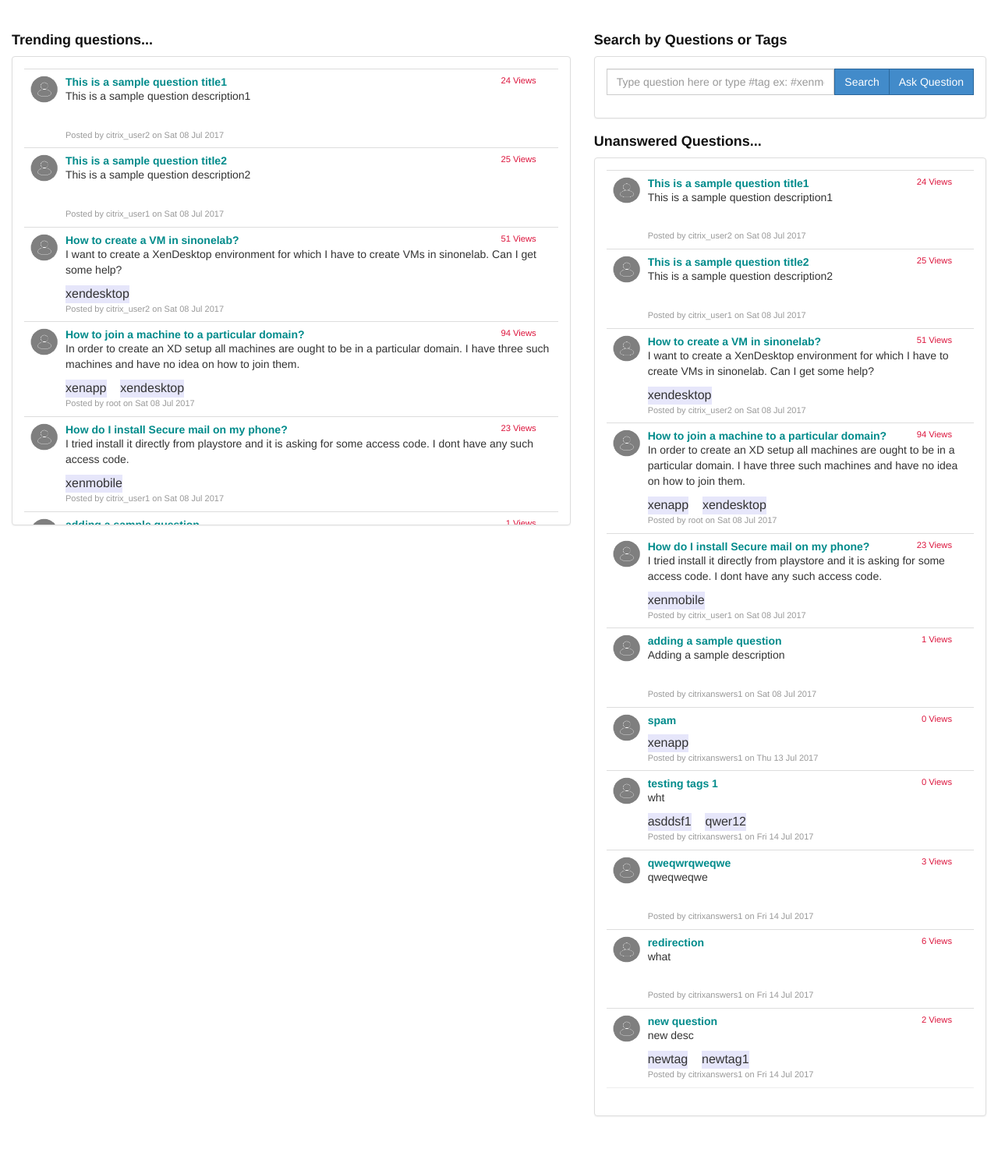
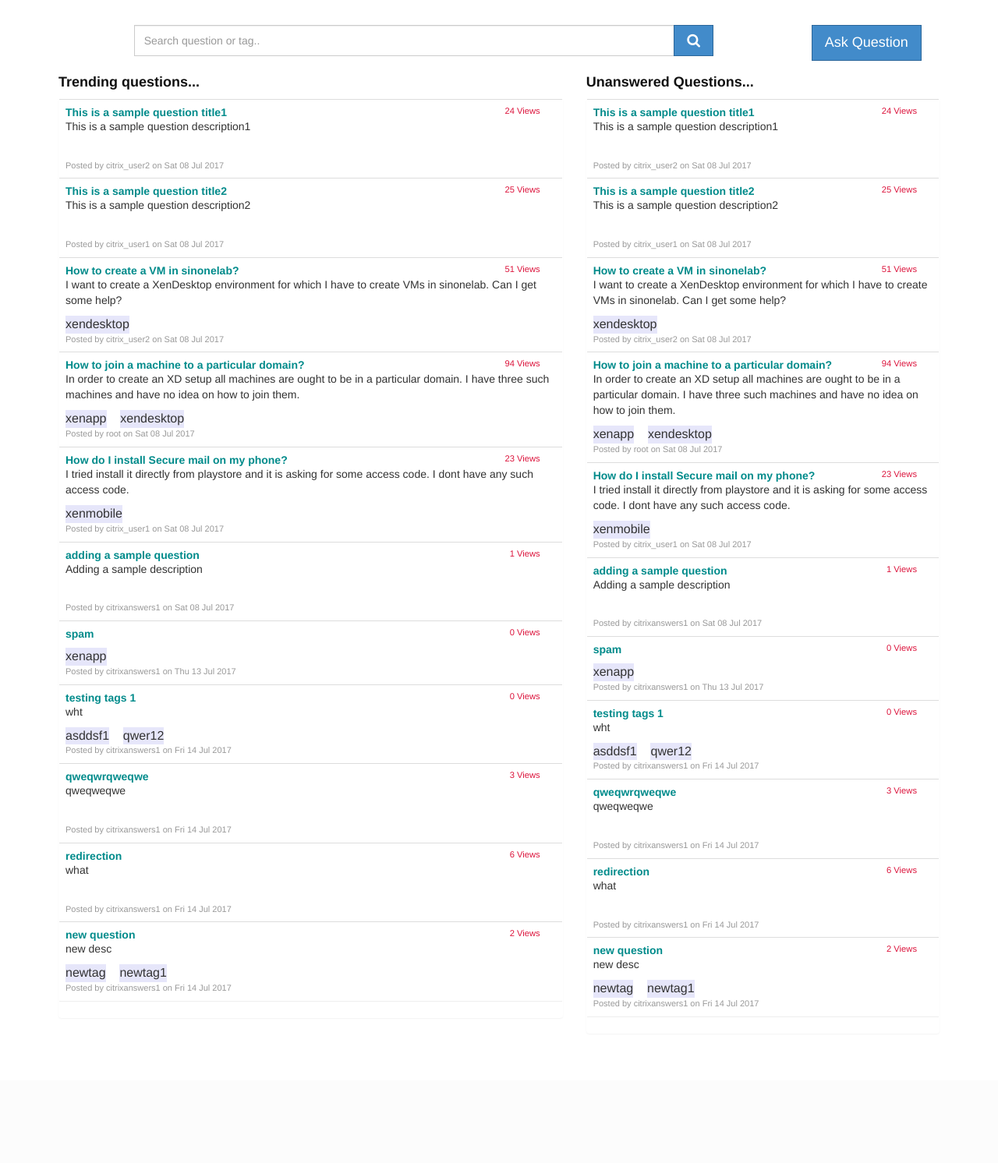
Before and after one commit to SujaySKumar/citrix_project, a Django app: template citrix_answers/templates/questions_list.html in a window 1280 px wide. Shown: the part 88-1580 px from the top of the page at 78% size. After the commit the page ends 1393 px from the top, so only its background shows below. Run offline with Django 3.2, Linux system fonts and the light colour scheme; the template is opened without the code that fills it: values that come from a table or form of the project are taken from there, others are empty; data comes from the database, SQL or seed files in the repository; some libraries are stand-ins or nearby versions.

Commit message:
Question list page css changes

```diff
--- a/citrix_answers/templates/questions_list.html
+++ b/citrix_answers/templates/questions_list.html
@@ -50,13 +50,31 @@
 				</div>
 			</div>
 		</header>
-		<div class="container-fluid">
+		<div class="container">
 			<div class="row">
 				<section class="content">
-					<div class="col-md-7">
+					<div class="col-md-8 col-md-offset-1" >
+						<!-- <h4 style="font-weight:bold">Search by Questions or Tags</h4>				 -->
+						<form action="/search/" method="post">
+							{% csrf_token %}
+							<div class="input-group">
+								<input id="search_term" type="text" class="form-control" name="search_term" placeholder="Search question or tag.." style="height:40px"required>
+								<div class="input-group-btn">
+									<button type="submit" class="btn btn-primary btn-lg"><i class="fa fa-search" aria-hidden="true"></i></button>
+								</div>
+							</div>
+
+						</form>
+					</div>
+					<div class="col-md-2 col-md-offset-1">
+						<div class="input-group-btn padding-right">
+							<button type="button" class="btn btn-primary btn-lg" data-toggle="modal" data-target="#myModal">Ask Question</button>
+						</div>
+					</div>
+					<div class="col-md-7" >
 						<h4 style="font-weight:bold">Trending questions...</h4>
-						<div class="panel panel-default">
-							<div class="panel-body" style="height: 600px; overflow: auto;">
+						<div class="panel">
+
 							<div class="table-container">
 								<table class="table table-filter">
 									<tbody>
@@ -64,7 +82,6 @@
 										<tr>
 											<td>
 												<div class="media">
-														<a href="#" class="pull-left"><img src="{% static 'assets/img/User_Icon.jpg' %}" class="media-photo"></a>
 													<div class="media-body">
 														<a href="question/{{ question.pk }}">
 															<h4 class="title" style="color=Black" >
@@ -87,31 +104,13 @@
 									</tbody>
 								</table>
 							</div>
-							</div>
+
 						</div>
 					</div>
 					<div class="col-md-5">
-					  <h4 style="font-weight:bold">Search by Questions or Tags</h4>
-						<div class="panel panel-default">
-							<div class="panel-body">
-								<form action="/search/" method="post">
-									{% csrf_token %}
-									<div class="input-group">
-										<input id="search_term" type="text" class="form-control" name="search_term" placeholder="Type question here or type #tag ex: #xenmobile" required>
-										<div class="input-group-btn">
-											     <button type="submit" class="btn btn-primary btn-md">Search</button>
-										</div>
-<div class="input-group-btn">
-											     <button type="button" class="btn btn-primary btn-md" data-toggle="modal" data-target="#myModal">Ask Question</button>
-										</div>
-									</div>
+						<h4 style="font-weight:bold">Unanswered Questions...</h4>
+						<div class="panel">
 
-								</form>
-							</div>
-						</div>
-						<h4 style="font-weight:bold">Unanswered Questions...</h4>
-						<div class="panel panel-default">
-							<div class="panel-body">
 							<div class="table-container">
 								<table class="table table-filter">
 									<tbody>
@@ -119,7 +118,6 @@
 										<tr>
 											<td>
 												<div class="media">
-														<a href="#" class="pull-left"><img src="{% static 'assets/img/User_Icon.jpg' %}" class="media-photo"></a>
 													<div class="media-body">
 														<a href="question/{{ question.pk }}">
 															<h4 class="title" style="color=Black" >
@@ -142,7 +140,7 @@
 									</tbody>
 								</table>
 							</div>
-							</div>
+
 						</div>
 					</div>
 					<div class="content-footer"></div>
@@ -159,26 +157,26 @@
 			<div class="modal-content">
 				<div class="modal-header">
 					<button type="button" class="close" data-dismiss="modal">&times;</button>
-        <h4 class="modal-title">Ask Question</h4>
+					<h3 class="modal-title">Ask Question</h3>
 				</div>
-      <div class="modal-body">
+				<div class="modal-body" style="margin-left:20px">
 					<form action="/add-question/" method="post">
 						{% csrf_token %}
 						<h5><label for="new_question" style="font-weight: 100;">Title: </label></h5>
-	  <input id="new_question_title" type="text" name="new_question_title" size="70" required /><i id="spamyes" class="fa fa-times"style="font-size:30; color:transparent" aria-hidden="true"></i><i  id="spamno"class="fa fa-check" style="font-size:30 ;color:transparent" aria-hidden="true"></i>
+					<input id="new_question_title" type="text" name="new_question_title" size="65"  style="height:40px" required /><i id="spamyes" class="fa fa-times"style="font-size:30; color:transparent" aria-hidden="true"></i><i  id="spamno"class="fa fa-check" style="font-size:30 ;color:transparent" aria-hidden="true"></i>
 						<h5 ><label style="font-weight: 100;">Description: </label></h5>
-	  <textarea id="new_question_description" cols="68" rows="8" name="new_question_description" required></textarea><br>
+						<textarea id="new_question_description" cols="67" rows="8" name="new_question_description" required></textarea><br>
 						<br>
 						<!-- <select name="question_tags"> -->
 						<!-- {% for tag in tag_list %} -->
-	  <!-- <option value={{ tag.tag_name }}>{{ tag.tag_name }}</option> -->
+						<!-- <option value={{ tag.tag_name }}>{{ tag.tagname }}</option> -->
 						<!-- {% endfor %} -->
 						<!-- </select> -->
-	  <div class="col-md-5">
-	    <input id="tags" type="text" class="form-control" name="tags" placeholder="Type tag here..">
+								<div class="input-group">
+							<input id="tags" type="text" class="form-control" style="width: 150; height:40px" name="tags" placeholder="Type tag here..">
 							<input type="hidden" value="" name="multiple_tags" id="multiple_tags" style="display:none"> </input>
-	  </div><div class="col-md-7">
-	    <button type="button" class="btn btn-info btn-md" onclick="add('text',document.getElementById('tags').value)">
+
+							<button type="button" class="btn btn-info btn-lg" onclick="add('text',document.getElementById('tags').value)">
 								<i class="fa fa-plus" aria-hidden="true"></i>
 							</button>
 							</div>
@@ -187,7 +185,7 @@
 								<span id="fooBar">  </span>
 								<br><br>
 								<div class="input-group-btn">
-		<input id="question" type="submit" class="btn btn-primary btn-md" value = "Submit">
+									<input id="question" type="submit" class="btn btn-primary btn-lg" value = "Submit">
 								</div>
 							</form>
 						</div>
```
Lines whose indentation alone changed are shown as unchanged.
